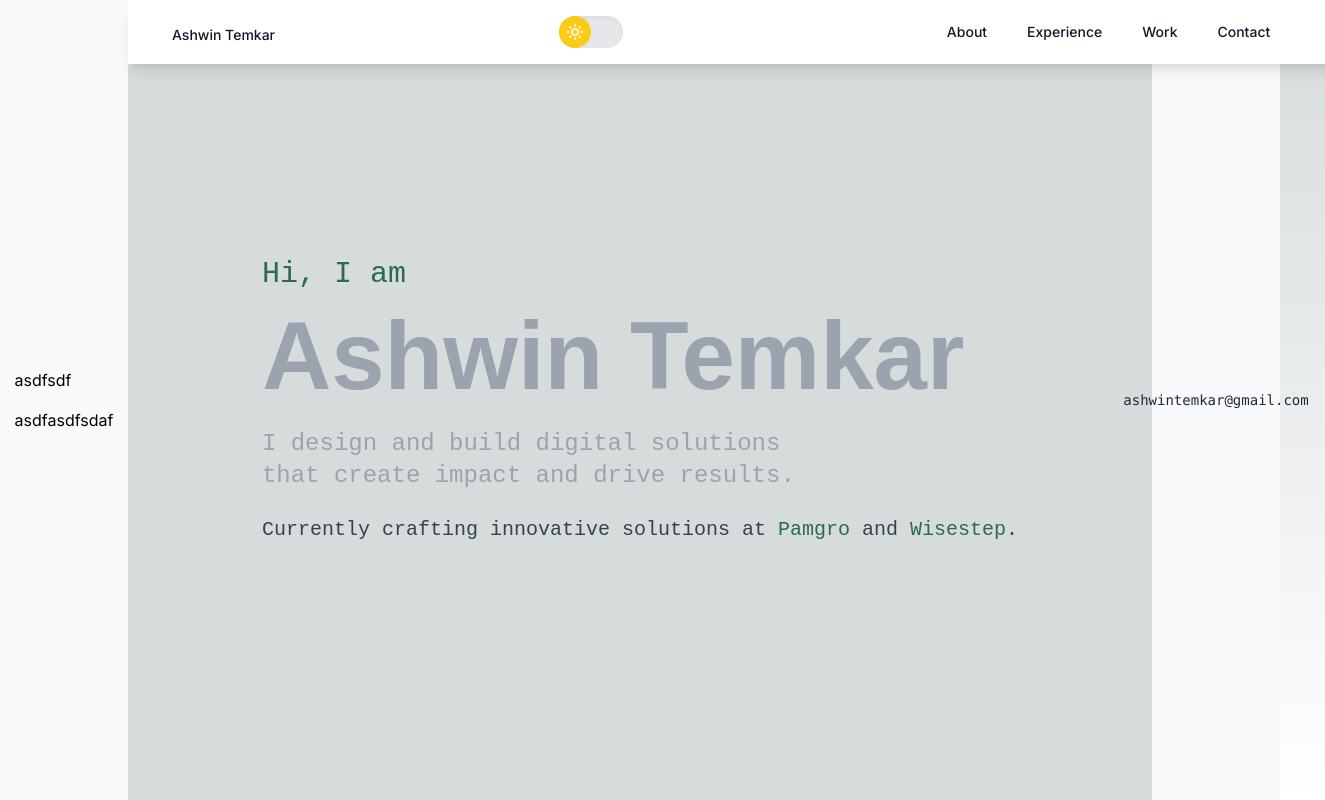
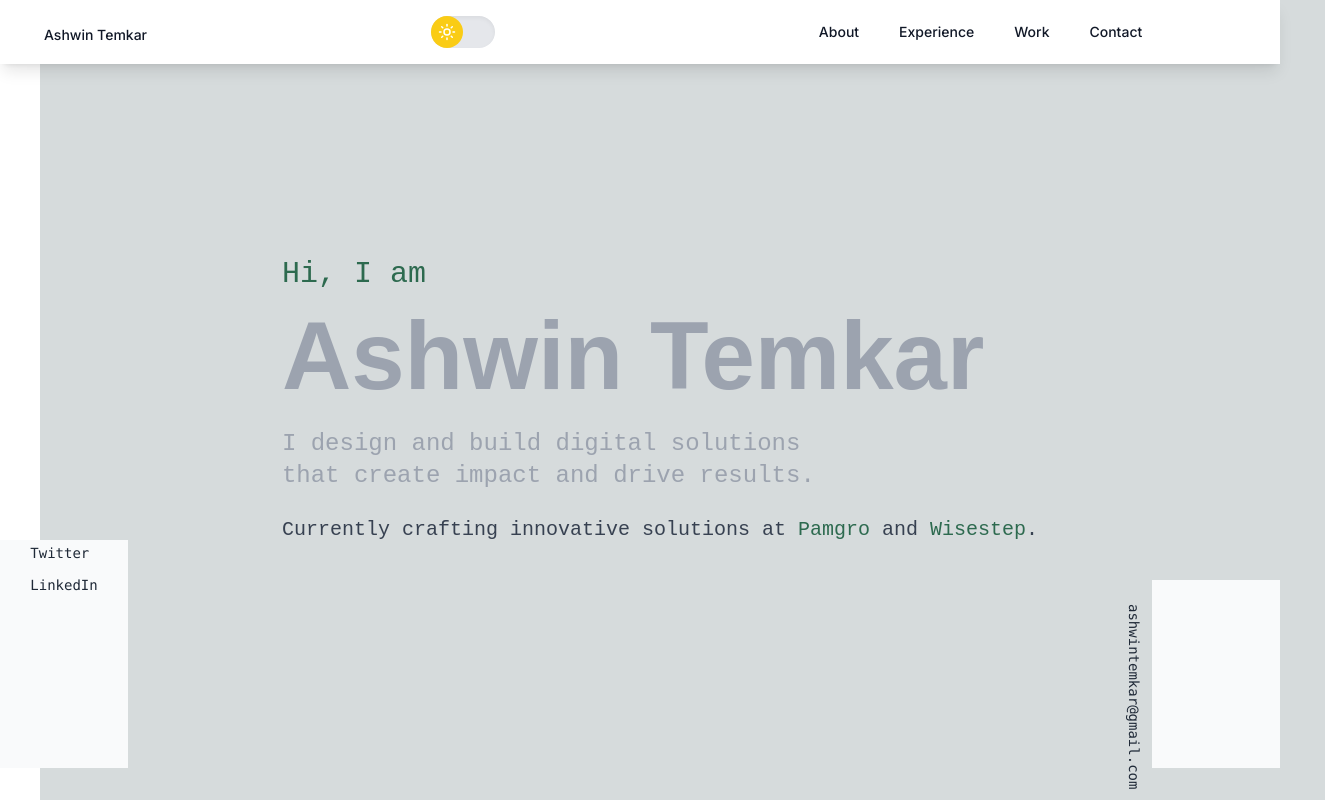
Before and after one commit to rothardo/my-portfolio-ashwintemkar, a Next.js app in the folder my-portfolio/: page / in a window 1280 px wide. Shown: the whole page, 1325 px wide, since content can reach past the window. Built offline with nearby package versions, Linux system fonts and the light colour scheme.

Commit message:
email, page and side orientations updated

```diff
--- a/my-portfolio/src/app/PageLayout.tsx
+++ b/my-portfolio/src/app/PageLayout.tsx
@@ -1,6 +1,5 @@
 import { ReactNode, useState, useEffect } from "react";
 import Loader from "@/components/Loader";
-import Nav from "@/components/Nav";
 import "./globals.css";
 
 const PageLayout = ({ children }: { children: ReactNode }) => {
@@ -8,15 +7,10 @@ const PageLayout = ({ children }: { children: ReactNode }) => {
 
   useEffect(() => {
     const timer = setTimeout(() => setLoading(false), 3000);
-
     return () => clearTimeout(timer);
   }, []);
 
-  return (
-    <>
-      <div>{loading ? <Loader /> : children}</div>
-    </>
-  );
+  return <div>{loading ? <Loader /> : <div>{children}</div>}</div>;
 };
 
 export default PageLayout;
--- a/my-portfolio/src/app/page.tsx
+++ b/my-portfolio/src/app/page.tsx
@@ -8,30 +8,30 @@ import Jobs from "@/app/sections/Jobs";
 import Projects from "./sections/Projects";
 import ThemeWrapper from "@/components/ThemeWrapper";
 import Side from "@/components/Side";
+import Nav from "@/components/Nav";
 import Social from "@/components/Social";
 import Email from "@/components/Email";
-import Nav from "@/components/Nav";
 
 const Page = () => {
   return (
     <div className="flex h-screen">
-      <Side>
+      <Nav />
+      <Side orientation="left">
         <Social />
       </Side>
-      <div className="flex-1 overflow-y-auto h-full">
-        <PageLayout>
-          <ThemeWrapper>
-            <Nav />
+      <div className="flex-1 overflow-y-auto flex">
+        <ThemeWrapper className="pl-10 flex-1">
+          <PageLayout>
             <Hero />
             <About />
             <Jobs />
             <Projects />
             <Featured />
             <Contact />
-          </ThemeWrapper>
-        </PageLayout>
+          </PageLayout>
+        </ThemeWrapper>
       </div>
-      <Side>
+      <Side orientation="right">
         <Email emailAddress="ashwintemkar@gmail.com" />
       </Side>
     </div>
--- a/my-portfolio/src/components/Email.tsx
+++ b/my-portfolio/src/components/Email.tsx
@@ -6,14 +6,20 @@ interface EmailProps {
 
 const Email: FC<EmailProps> = ({ emailAddress }) => {
   return (
-    <div className="flex flex-col items-center relative">
-      <a
-        href={`mailto:${emailAddress}`}
-        className="py-2 px-4 text-sm font-mono text-gray-800 dark:text-gray-200 hover:translate-y-[-3px] transition-transform"
-      >
-        {emailAddress}
-      </a>
-      <div className="absolute w-px h-24 bg-light-slate"></div>
+    <div className="flex flex-col items-center mb-8">
+      {" "}
+      {/* Added margin bottom */}
+      <div className="transform rotate-90 origin-bottom-left">
+        <a
+          href={`mailto:${emailAddress}`}
+          className="text-sm font-mono text-gray-800 dark:text-gray-200 hover:translate-y-[-3px] transition-transform"
+          aria-label={`Email: ${emailAddress}`}
+        >
+          {emailAddress}
+        </a>
+      </div>
+      <div className="w-px h-32 bg-light-slate mt-1"></div>{" "}
+      {/* Vertical line */}
     </div>
   );
 };
--- a/my-portfolio/src/components/Side.tsx
+++ b/my-portfolio/src/components/Side.tsx
@@ -2,13 +2,18 @@ import { FC, ReactNode } from "react";
 
 interface SideProps {
   children: ReactNode;
+  orientation: "left" | "right";
 }
 
-const Side: FC<SideProps> = ({ children }) => {
+const Side: FC<SideProps> = ({ children, orientation }) => {
   return (
-    <aside className="flex items-center justify-center h-screen w-1/10 p-4 bg-gray-50 dark:bg-gray-800">
+    <div
+      className={`fixed ${orientation === "left" ? "left-0" : "right-0"}
+                  bottom-0 w-1/10 bg-gray-50 dark:bg-gray-800
+                  flex flex-col items-center mb-8`}
+    >
       {children}
-    </aside>
+    </div>
   );
 };
 
--- a/my-portfolio/src/components/Social.tsx
+++ b/my-portfolio/src/components/Social.tsx
@@ -2,27 +2,31 @@ import { FC } from "react";
 
 const Social: FC = () => {
   return (
-    <div className="flex flex-col items-center relative">
+    <div className="flex flex-col items-center mb-8">
+      {" "}
+      {/* Added margin bottom */}
       <ul className="m-0 p-0 list-none">
-        <li>
+        <li className="mb-2">
           <a
             href="https://twitter.com/yourusername"
-            className="py-2 px-4 flex items-center hover:translate-y-[-3px] transition-transform"
+            className="transform rotate-90 origin-bottom-left text-sm font-mono text-gray-800 dark:text-gray-200 hover:translate-y-[-3px] transition-transform"
+            aria-label="Twitter"
           >
-            asdfsdf
+            Twitter
           </a>
         </li>
-        {/* Add more social links as needed */}
-        <li>
+        <li className="mb-2">
           <a
             href="https://linkedin.com/in/yourusername"
-            className="py-2 px-4 flex items-center hover:translate-y-[-3px] transition-transform"
+            className="transform rotate-90 origin-bottom-left text-sm font-mono text-gray-800 dark:text-gray-200 hover:translate-y-[-3px] transition-transform"
+            aria-label="LinkedIn"
           >
-            asdfasdfsdaf
+            LinkedIn
           </a>
         </li>
       </ul>
-      <div className="absolute w-px h-24 bg-light-slate"></div>
+      <div className="w-px h-32 bg-light-slate mt-1"></div>{" "}
+      {/* Vertical line */}
     </div>
   );
 };
```
